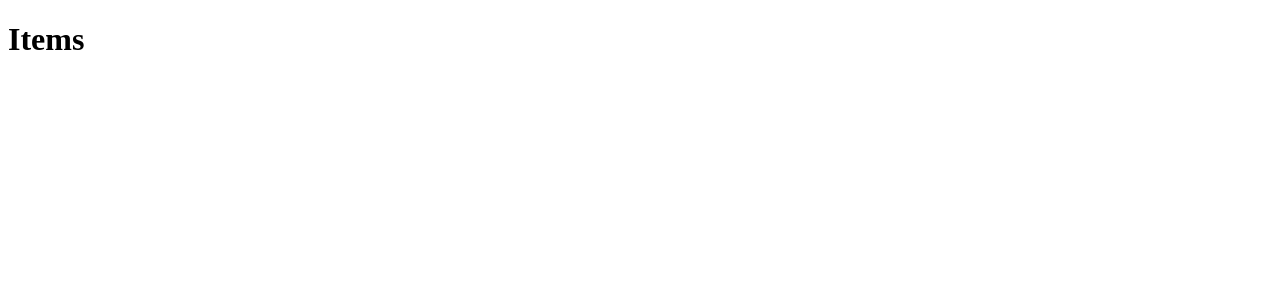
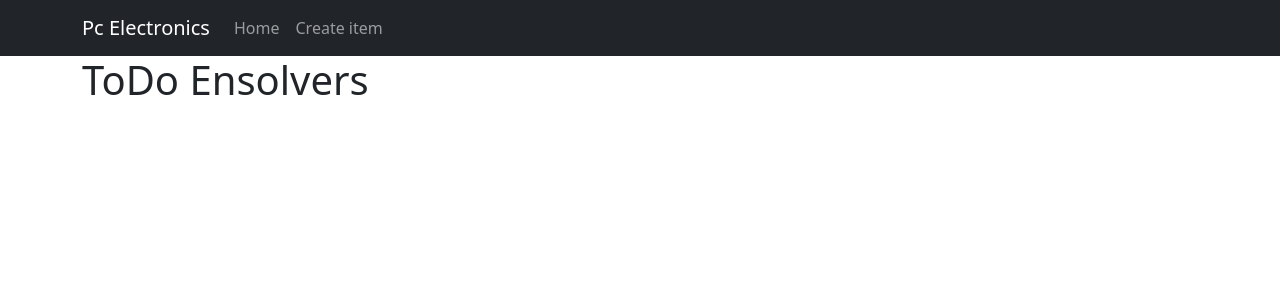
Before and after one commit to Zirfer/To-Do-Ensolvers, a React (Create React App) app: page / in a window 1280 px wide. Before the commit this address had no page. Shown: the top 300 px of the page. Built offline with nearby package versions, Linux system fonts and the light colour scheme.

Commit message:
Adding dependencies
Adding bootstrap and navigation

```diff
--- a/src/App.js
+++ b/src/App.js
@@ -13,8 +13,8 @@ function App() {
       </div>
       <div>
         <Routes>
-          <Route path="/pc-electronics/" element={<Main />} />
-          <Route path="/products/create" element={<ItemsList />} />
+          <Route path="/" element={<Main />} />
+          <Route path="/items" element={<ItemsList />} />
           <Route element={<NotFound />} />
         </Routes>
       </div>
--- a/src/components/Navigation.js
+++ b/src/components/Navigation.js
@@ -1,11 +1,22 @@
-import React from 'react';
 
-function Navigation() {
+import { Navbar, Container, Nav } from 'react-bootstrap'
+import { Link } from "react-router-dom";
+
+const Navigation = () => {
+
     return (
-        <div>
-            <h1>Items</h1>
-        </div>
-    );
-};
-
-export default Navigation;
+        <Navbar collapseOnSelect expand="lg" bg="dark" variant="dark">
+            <Container>
+                <Navbar.Brand as={Link} to="/">Pc Electronics</Navbar.Brand>
+                <Navbar.Toggle aria-controls="responsive-navbar-nav" />
+                <Navbar.Collapse id="responsive-navbar-nav">
+                    <Nav className="me-auto">
+                        <Nav.Link as={Link} to="/">Home</Nav.Link>
+                        <Nav.Link as={Link} to="/items">Create item</Nav.Link>
+                    </Nav>
+                </Navbar.Collapse>
+            </Container>
+        </Navbar >
+    )
+}
+export default Navigation
--- a/src/index.js
+++ b/src/index.js
@@ -1,6 +1,7 @@
 import React from 'react';
 import ReactDOM from 'react-dom';
 import App from './App';
+import 'bootstrap/dist/css/bootstrap.min.css';
 
 ReactDOM.render(
   <React.StrictMode>
```
